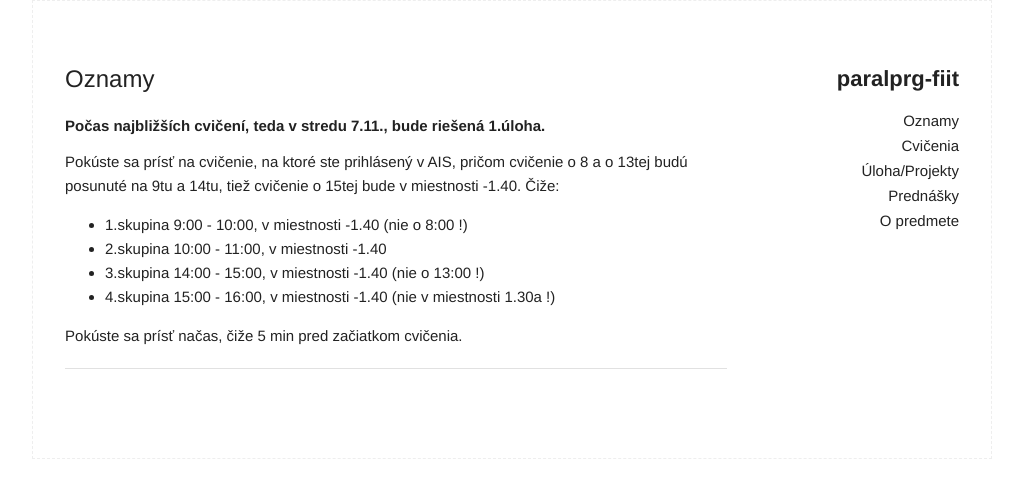
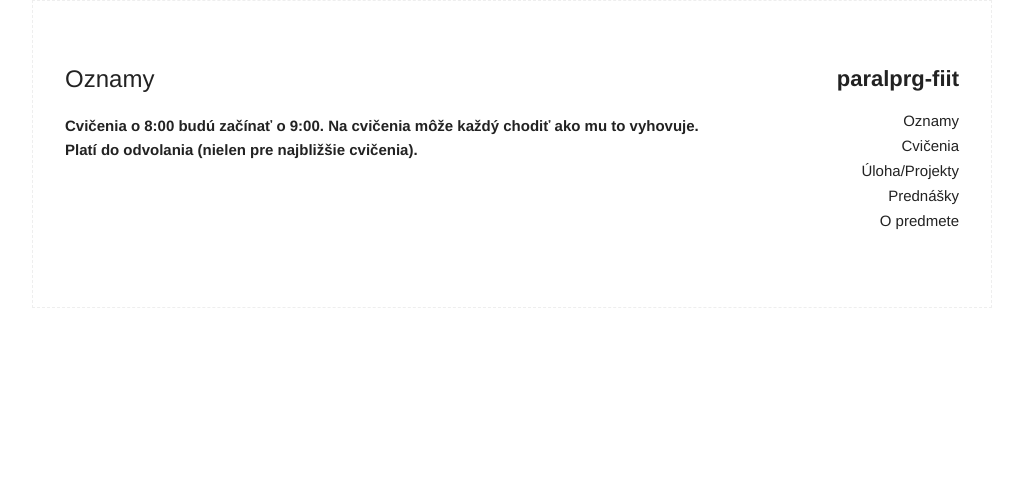
Before and after one commit to MichalCernansky/paralprg-fiit, a Jekyll site: the page built from index.md, in a window 1280 px wide. Shown: the top 498 px of the page, without its empty margins (128-1151 px from the left). Built offline with Jekyll 4.4.1, drawn with Linux system fonts in a browser that asks for light colours.

Commit message:
New info

```diff
--- a/index.md
+++ b/index.md
@@ -2,6 +2,11 @@
 layout: page
 title: Oznamy
 ---
+
+**Cvičenia o 8:00 budú začínať o 9:00. Na cvičenia môže každý chodiť ako mu to vyhovuje. Platí do odvolania (nielen pre najbližšie cvičenia).**
+
+{% comment %}
+
 
 **Počas najbližších cvičení, teda v stredu 7.11., bude riešená 1.úloha.**
 
@@ -16,7 +21,6 @@ Pokúste sa prísť načas, čiže 5 min pred začiatkom cvičenia.
 
 ---
 
-{% comment %}
 
 ### 17.10.2018
 
```
